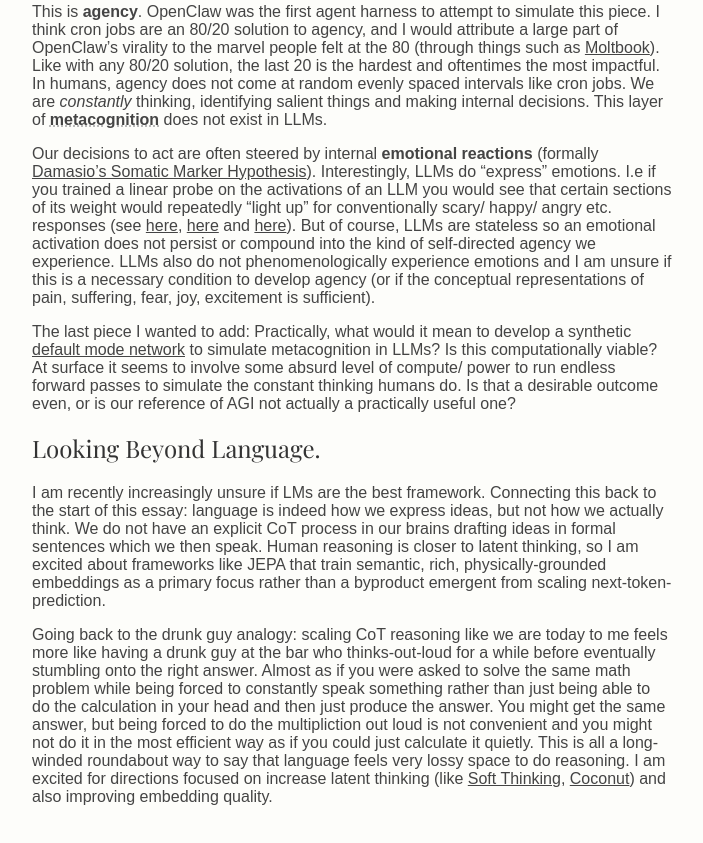
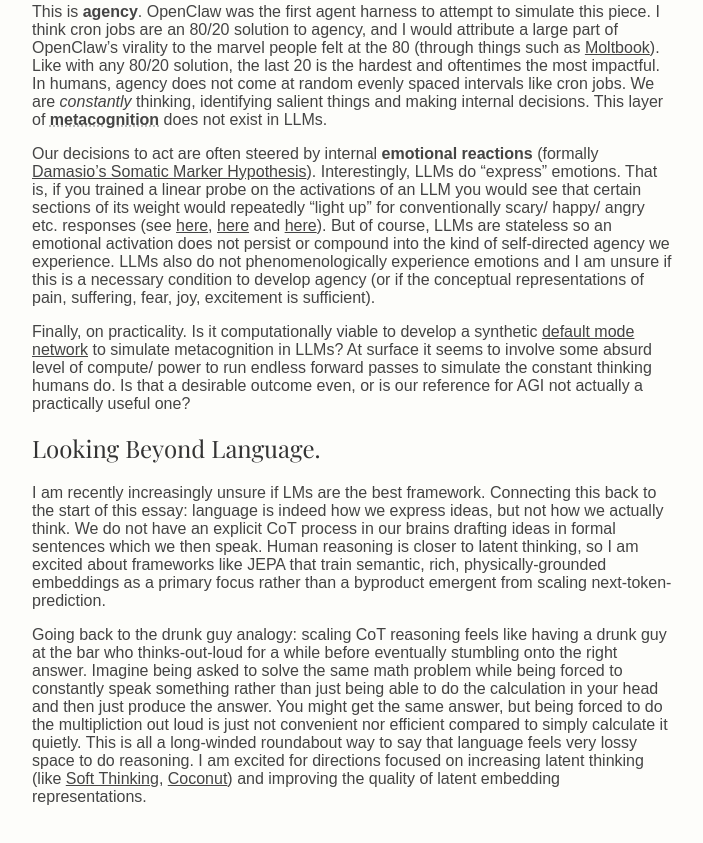
Before and after one commit to AnonymousBazinga/PersonalWebsite, a plain HTML site: page blogs/agidirection.html in a window 1280 px wide. Shown: the part 1362-2205 px from the top of the page, without its empty margins (288-991 px from the left). Drawn offline with nearby package versions, Linux system fonts and the light colour scheme; a web font is replaced by a local one.

Commit message:
editing the blog

```diff
--- a/blogs/agidirection.html
+++ b/blogs/agidirection.html
@@ -29,20 +29,20 @@
         <h2 id="the-story-thus-far-">The Story Thus Far.</h1>
         <p><em>Most human intelligence throughout history has been expressed and discussed through language.</em> If you are an AI researcher, this seems like a great starting point to build human-like intelligence. Language is intrinsically tied to how humans learn; or perhaps more strongly it <a href="https://pmc.ncbi.nlm.nih.gov/articles/PMC6015838/">shapes human cognition</a> (formally, <a href="https://en.wikipedia.org/wiki/Linguistic_relativity">Linguistic Relativity</a>) <a href="#footnote-1" class="footnote-citation">[1]</a>. You train a model to mimic human speech. At first, it’s very simple “next word prediction” but with scaling, intelligence becomes emergent.</p>
         <p class="footnote" id="footnote-1">[1] Some people criticise this parallel since LLMs seemingly require so much more data to learn the same concepts that are natural to even babies very quickly. Researcher Yann LeCun actually <a href="https://x.com/ylecun/status/1750614681209983231">showed the opposite</a>. A 4-year-old child processes ~50x more data than the largest LLMs. The optic nerve alone delivers ~20 MB/sec to the visual cortex. Over 16,000 waking hours, that&#39;s ~10^15 bytes of visual data alone — orders of magnitude more than the ~10^13 bytes used to train the largest LLMs.</p>
-        <p>Scaling laws work well and you are able to create the first generation of LLMs like GPT-3.5 and Llama-3. They have human-like responses often, but they do tend to hallucinate and get things wrong<a href="#footnote-2" class="footnote-citation">[2]</a>. At this stage, LLMs are like a “drunk guy at the bar”. If you asked a drunk person to multiply two large numbers, he might confidently respond with a best guess in the approximate range of the real answer (try it right now: <em>do not calculate! answer quick!</em> what is 134 x 5453); very similar to what the LLMs might do. If I asked you “how many Rs in strawberry”, your brain instinctively starts to count out explicitly — “reasoning” or “thinking” is so baked into us that sometimes we don’t consciously realise it, but the drunk guy at the bar whose reasoning faculties are not active is very similar to an LLM’s responses.</p>
+        <p>Scaling laws work well and you are able to create the first generation of LLMs like GPT-3.5 and Llama-3. They have human-like responses often, but they do tend to hallucinate and get things wrong<a href="#footnote-2" class="footnote-citation">[2]</a>. At this stage, LLMs are like a “drunk guy at the bar”. If you asked a drunk person to multiply two large numbers, he might confidently respond with a best guess in the approximate range of the real answer (try it right now: <em>do not calculate! answer quick!</em> what is 134 x 5453); very similar to what the LLMs might do. If I asked you “how many Rs in strawberry”, your brain instinctively starts to count out explicitly — “reasoning” or “thinking” is so baked into us that sometimes we don’t consciously realise it, but the drunk guy at the bar whose reasoning faculties are not active is a decent model for an LLM’s responses.</p>
         <p class="footnote" id="footnote-2">[2] Humans “hallucinate” too. The key difference is that we have the metacognition to know that we have not done the required analytical effort to get the correct answer so we present our answer with uncertainty or we have the faculties to do the required work to increase confidence, whereas LLMs do not communicate uncertainty making their hallucinations more frustrating.</p>
         <p>You realise this huge reasoning gap to achieve AGI, so you start training the next set of models to mimic human “reasoning” and soon you have models like OpenAI-o1 and DeepSeek-R1. These are the first models to plan over long horizons and solve complex math and coding problems. Promising.<a href="#footnote-3" class="footnote-citation">[3]</a></p>
         <p class="footnote" id="footnote-3">[3] It was recently discovered that the reasoning chains exposed by these LLMs are inaccurate to their real thoughts (i.e CoT is not the causal mechanism but a story the model tells about a decision already made in the residual stream). I have recently fallen into the rabbit hole of Michael Gazzaniga’s fascinating work on split-brain patients. The research shows that humans are likely also very bad at accurately identifying and representing reasoning behind our actions and often confabulate post-hoc explanations. This parallel, although purely speculative, feels very interesting to me. <a href="https://www.youtube.com/watch?v=4b-6mWxx8Y0">This</a> interview of Annaka Harris is a great explainer on the split-brain research from a philosophy of mind perspective.</p>
         <p>That brings us to today. AI is smarter than most humans, but something is missing from the AGI picture.</p>
         <h2 id="the-missing-piece-">The Missing Piece.</h1>
         <p><em>So why do LLMs not yet feel human-like? What are they missing?</em></p>
-        <p>One major gap that is frequently brought up is that humans evolve and update priors as we interact through the world. LLM weights, in contrast, are fixed. This is the concept of <strong>continual learning</strong>. For a second, imagine a magic wand was waved and continual learning was implemented to its ideal state. This would mean that LLMs could learn anything super quickly (without <a href="https://arxiv.org/abs/2403.05175">catastrophic forgetting</a>). A human could “teach” it in a few examples and it would perfectly “internalize” and updates its priors in real-time, similar to a human learning about something new. While this would be incredible, I would argue it is still not AGI — someone still has to explicitly teach it something. This model does not decide on a random Tuesday morning unprompted that it will specialize in black hole theory in the way that a human might.</p>
+        <p>One major gap that is frequently brought up is that humans evolve and update priors as we interact through the world. LLM weights, in contrast, are fixed. This is the concept of <strong>continual learning</strong>. For a second, imagine a magic wand was waved and continual learning was implemented to its ideal state. This would mean that LLMs could learn anything super quickly (without <a href="https://arxiv.org/abs/2403.05175">catastrophic forgetting</a>). Similar to a human learning about something new, such an LLM would perfectly “internalize” and updates its priors in real-time. While this would be incredible, I would suggest it is still not AGI — some external force still has to explicitly induce this learning. The model does not decide on a random Tuesday morning unprompted that it will specialize in black hole theory, in the way that a curious human might.</p>
         <p>This is <strong>agency</strong>. OpenClaw was the first agent harness to attempt to simulate this piece. I think cron jobs are an 80/20 solution to agency, and I would attribute a large part of OpenClaw’s virality to the marvel people felt at the 80 (through things such as <a href="https://www.moltbook.com/">Moltbook</a>). Like with any 80/20 solution, the last 20 is the hardest and oftentimes the most impactful. In humans, agency does not come at random evenly spaced intervals like cron jobs. We are <em>constantly</em> thinking, identifying salient things and making internal decisions. This layer of <strong class="definition" data-definition="the capacity to monitor and steer one's own cognition; or simply, thinking about one’s own thinking">metacognition</strong> does not exist in LLMs.</p>
-        <p>Our decisions to act are often steered by internal <strong>emotional reactions</strong> (formally <a href="https://en.wikipedia.org/wiki/Somatic_marker_hypothesis">Damasio’s Somatic Marker Hypothesis</a>). Interestingly, LLMs do “express” emotions. I.e if you trained a linear probe on the activations of an LLM you would see that certain sections of its weight would repeatedly “light up” for conventionally scary/ happy/ angry etc. responses (see <a href="https://aclanthology.org/2025.acl-long.306.pdf">here</a>, <a href="https://arxiv.org/html/2502.05489v1">here</a> and <a href="https://arxiv.org/abs/2402.01618">here</a>). But of course, LLMs are stateless so an emotional activation does not persist or compound into the kind of self-directed agency we experience. LLMs also do not phenomenologically experience emotions and I am unsure if this is a necessary condition to develop agency (or if the conceptual representations of pain, suffering, fear, joy, excitement is sufficient).</p>
-        <p>The last piece I wanted to add: Practically, what would it mean to develop a synthetic <a href="https://en.wikipedia.org/wiki/Default_mode_network">default mode network</a> to simulate metacognition in LLMs? Is this computationally viable? At surface it seems to involve some absurd level of compute/ power to run endless forward passes to simulate the constant thinking humans do. Is that a desirable outcome even, or is our reference of AGI not actually a practically useful one?</p>
+        <p>Our decisions to act are often steered by internal <strong>emotional reactions</strong> (formally <a href="https://en.wikipedia.org/wiki/Somatic_marker_hypothesis">Damasio’s Somatic Marker Hypothesis</a>). Interestingly, LLMs do “express” emotions. That is, if you trained a linear probe on the activations of an LLM you would see that certain sections of its weight would repeatedly “light up” for conventionally scary/ happy/ angry etc. responses (see <a href="https://aclanthology.org/2025.acl-long.306.pdf">here</a>, <a href="https://arxiv.org/html/2502.05489v1">here</a> and <a href="https://arxiv.org/abs/2402.01618">here</a>). But of course, LLMs are stateless so an emotional activation does not persist or compound into the kind of self-directed agency we experience. LLMs also do not phenomenologically experience emotions and I am unsure if this is a necessary condition to develop agency (or if the conceptual representations of pain, suffering, fear, joy, excitement is sufficient).</p>
+        <p>Finally, on practicality. Is it computationally viable to develop a synthetic <a href="https://en.wikipedia.org/wiki/Default_mode_network">default mode network</a> to simulate metacognition in LLMs? At surface it seems to involve some absurd level of compute/ power to run endless forward passes to simulate the constant thinking humans do. Is that a desirable outcome even, or is our reference for AGI not actually a practically useful one?</p>
         <h2 id="looking-beyond-language-">Looking Beyond Language.</h1>
         <p>I am recently increasingly unsure if LMs are the best framework. Connecting this back to the start of this essay: language is indeed how we express ideas, but not how we actually think. We do not have an explicit CoT process in our brains drafting ideas in formal sentences which we then speak. Human reasoning is closer to latent thinking, so I am excited about frameworks like JEPA that train semantic, rich, physically-grounded embeddings as a primary focus rather than a byproduct emergent from scaling next-token-prediction.</p>
-        <p>Going back to the drunk guy analogy: scaling CoT reasoning like we are today to me feels more like having a drunk guy at the bar who thinks-out-loud for a while before eventually stumbling onto the right answer. Almost as if you were asked to solve the same math problem while being forced to constantly speak something rather than just being able to do the calculation in your head and then just produce the answer. You might get the same answer, but being forced to do the multipliction out loud is not convenient and you might not do it in the most efficient way as if you could just calculate it quietly. This is all a long-winded roundabout way to say that language feels very lossy space to do reasoning. I am excited for directions focused on increase latent thinking (like <a href="https://arxiv.org/abs/2505.15778">Soft Thinking</a>, <a href="https://arxiv.org/abs/2412.06769">Coconut</a>) and also improving embedding quality.</p>
+        <p>Going back to the drunk guy analogy: scaling CoT reasoning feels like having a drunk guy at the bar who thinks-out-loud for a while before eventually stumbling onto the right answer. Imagine being asked to solve the same math problem while being forced to constantly speak something rather than just being able to do the calculation in your head and then just produce the answer. You might get the same answer, but being forced to do the multipliction out loud is just not convenient nor efficient compared to simply calculate it quietly. This is all a long-winded roundabout way to say that language feels very lossy space to do reasoning. I am excited for directions focused on increasing latent thinking (like <a href="https://arxiv.org/abs/2505.15778">Soft Thinking</a>, <a href="https://arxiv.org/abs/2412.06769">Coconut</a>) and improving the quality of latent embedding representations.</p>
         <script src="../script.js"></script>
     </body>
 </html>
```
